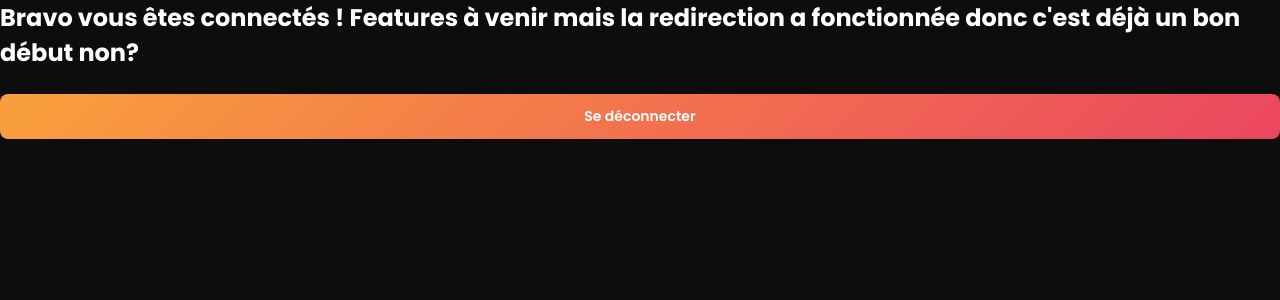
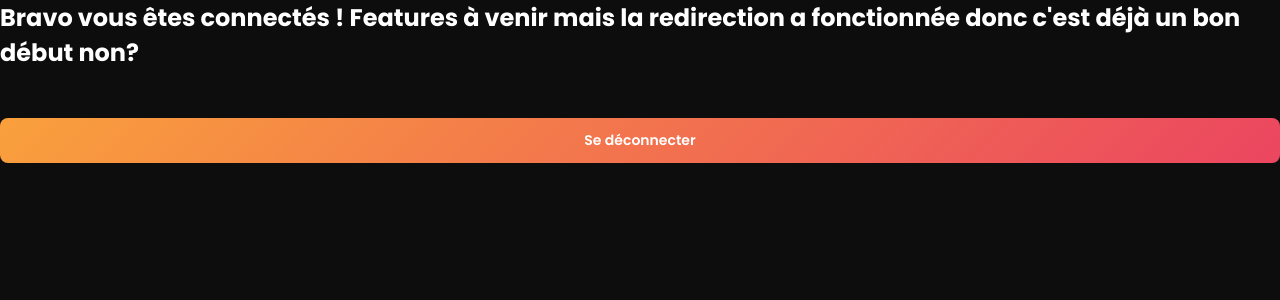
Before and after one commit to Leo-Leconte/stage-but2-gyb, a React (Vite) app in the folder front/: page /redirected in a window 1280 px wide. Shown: the top 300 px of the page. Built offline with nearby package versions, Linux system fonts and the light colour scheme.

Commit message:
:art: Ajout du style et du logo

```diff
--- a/front/src/components/login/Login.module.css
+++ b/front/src/components/login/Login.module.css
@@ -118,5 +118,5 @@
     font-size: 13px;
     font-weight: 400;
     text-align: center;
-    color: #fff;
+    color: #eb4660;
 }
--- a/front/src/components/login/login.tsx
+++ b/front/src/components/login/login.tsx
@@ -96,7 +96,7 @@ const Login = ( ) => {
                             Se connecter
                         </button>
                     </form>
-                    <h3>{error}</h3>
+                    <h3 className={styles.error}>{error}</h3>
                 </div>
             </div>
     );
--- a/front/src/components/testRedirect/testRedirect.tsx
+++ b/front/src/components/testRedirect/testRedirect.tsx
@@ -20,7 +20,7 @@ const Redirect= ( ) => {
 
     return (
         <>
-            <h2>Bravo vous êtes connectés ! Features à venir mais la redirection a fonctionnée donc c'est déjà un bon
+            <h2 className={styles.h1}>Bravo vous êtes connectés ! Features à venir mais la redirection a fonctionnée donc c'est déjà un bon
             début non? </h2>
             <button className={styles.button} onClick={handleClickedButton}>
                 Se déconnecter
--- a/front/src/index.css
+++ b/front/src/index.css
@@ -1,11 +1,9 @@
-/* index.css ou App.css */
 *, *::before, *::after {
     font-family: 'Poppins', system-ui, sans-serif;
     box-sizing: border-box;
     margin: 0;
     padding: 0;
-    color: white;
-
+    color:#fc0001;
 }
 
 body {
```
Also changed, not shown: front/src/assets/Logo-GYB-1.png (deleted).
